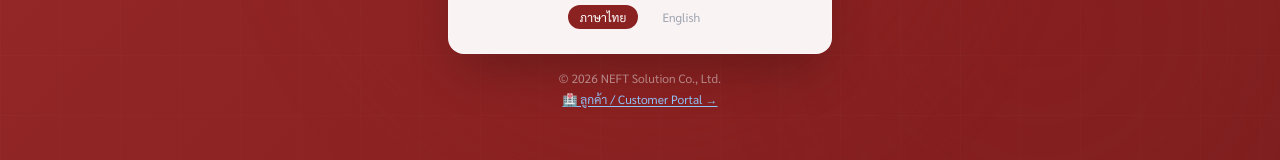
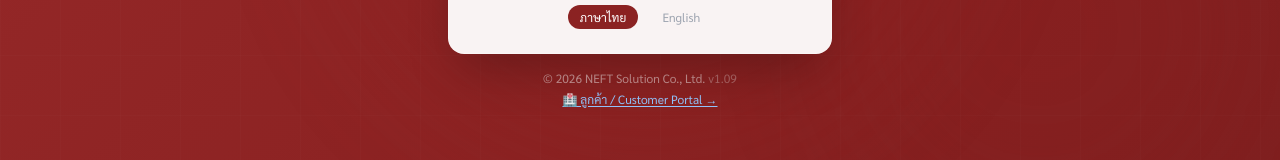
Before and after one commit to zhuge1iangb-web/neft-backoffice, a Next.js app: page / in a window 1280 px wide. Shown: the part 545-705 px from the top of the page. Built offline with nearby package versions, Linux system fonts and the light colour scheme; no server answers.

Commit message:
feat: add version v1.09 to backoffice login footer

```diff
--- a/src/app/page.tsx
+++ b/src/app/page.tsx
@@ -182,7 +182,7 @@ export default function LoginPage() {
         </div>
 
         <div className="text-center mt-4 space-y-1">
-          <p className="text-white/50 text-xs">© 2026 NEFT Solution Co., Ltd.</p>
+          <p className="text-white/50 text-xs">© 2026 NEFT Solution Co., Ltd. <span className="text-white/30">v1.09</span></p>
           <a href="/customer-portal" className="inline-block text-blue-300 hover:text-white text-xs underline underline-offset-2 transition-colors">
             {lang === 'th' ? '🏥 ลูกค้า / Customer Portal →' : '🏥 Customer Portal →'}
           </a>
```
